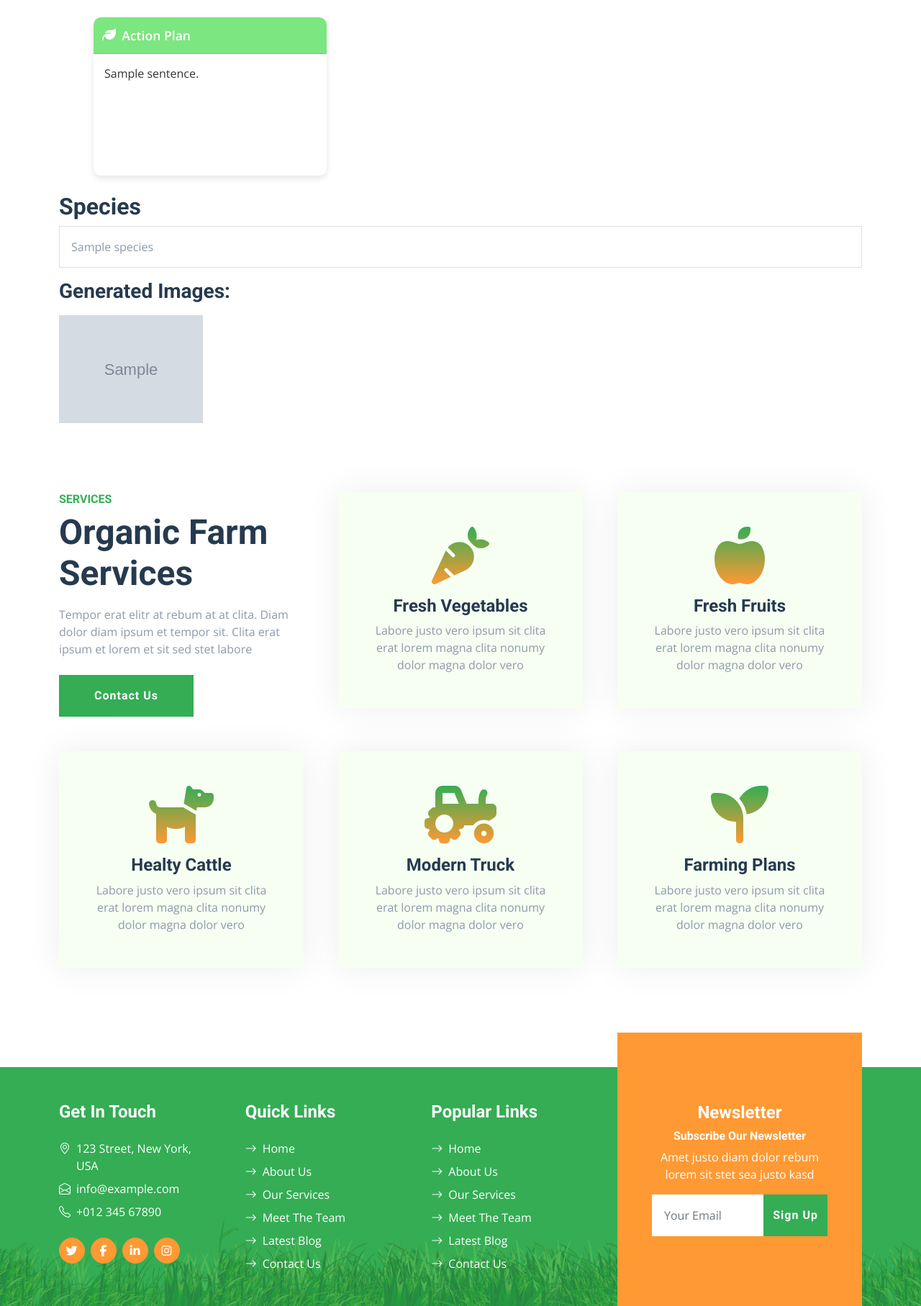
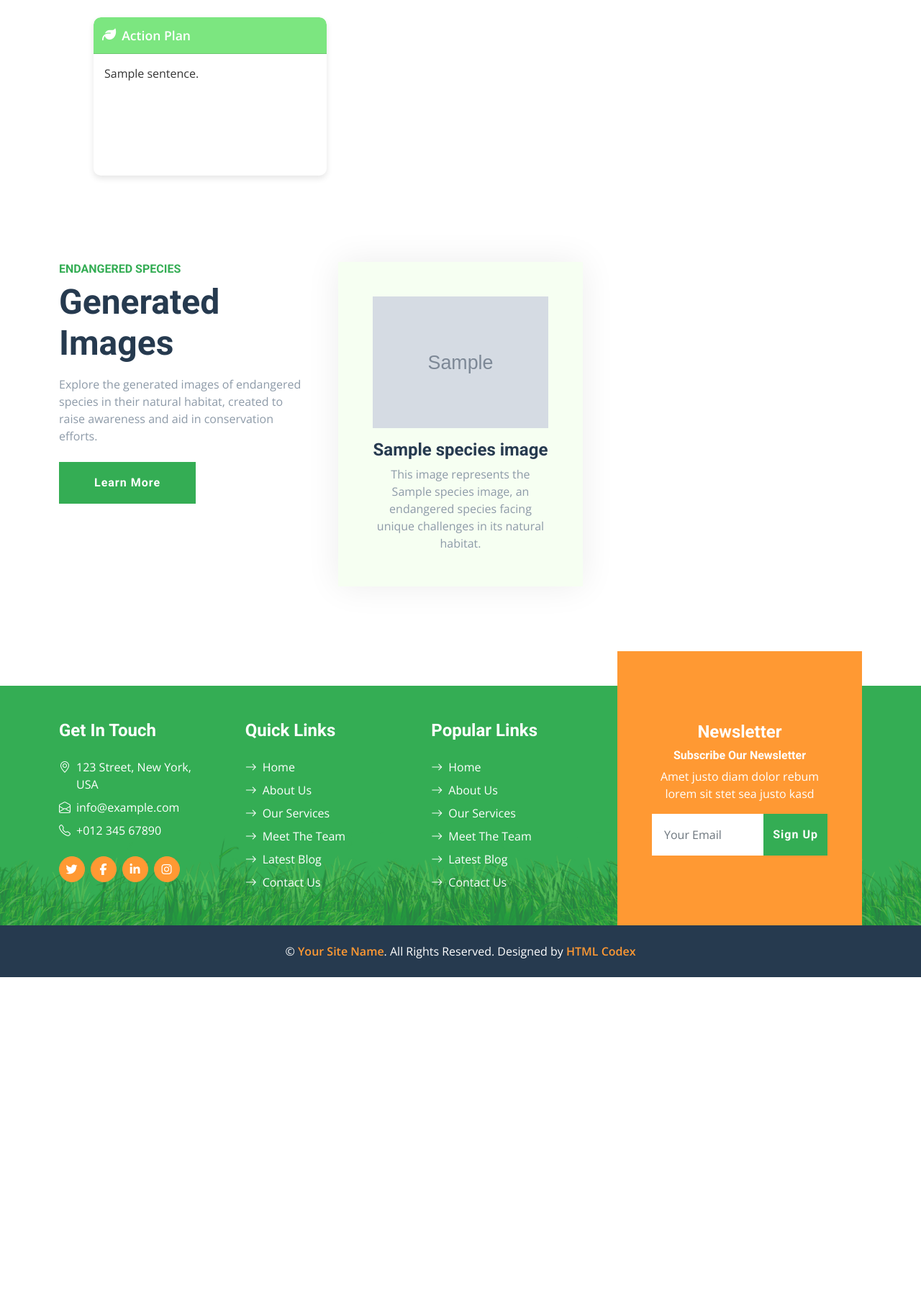
Before and after one commit to Anushka952/EcoWatch, a Flask app: template templates/report.html in a window 1280 px wide. Shown: the part 1172-2987 px from the top of the page at 72% size. After the commit the page ends 2530 px from the top, so only its background shows below. Run offline with Flask 3, Linux system fonts and the light colour scheme; the template is opened without the code that fills it: most values are stand-ins (such as "Sample title", 1, 10 or a date in 2020); grey boxes marked "Sample" are stand-in pictures; some libraries are stand-ins or nearby versions.

Commit message:
Image Generation UI Done

```diff
--- a/app.py
+++ b/app.py
@@ -166,7 +166,24 @@ def report():
     print(prediction)
 
     # List to hold generated image filenames
-    image_filenames = []
+    image_filenames = [
+    "static/img/Dodo_(Raphus_cucullatus).png",
+    "static/img/Golden_Toad_(Incilius_periglenes).png",
+    "static/img/Heath_Hen_(Tympanuchus_cupido_cupido).png",
+    "static/img/Javan_Tiger_(Panthera_tigris_sondaica).png",
+    "static/img/Passenger_Pigeon_(Ectopistes_migratorius).png",
+    "static/img/Quagga_(Equus_quagga_quagga).png"
+    ]
+
+    species = [
+         "Raphus_cucullatus",
+    "Incilius_periglenes",
+    "Tympanuchus_cupido_cupido",
+    "Panthera_tigris_sondaica",
+    "Ectopistes_migratorius",
+    "Equus_quagga"
+    ]
+
     # Fetch endangered species data
     # species_list = fetch_species_data(latitude, longitude)
 
@@ -183,7 +200,17 @@ def report():
         print("Image generation for all species completed.")
     else:
         print("No endangered species found for the given location.")
-    return render_template('report.html', report=report_sentences, prediction=prediction, lat=lat, lng=lng, species = species,image_filenames=image_filenames)
+
+    species_images = [{'filename': img, 'name': name} for img, name in zip(image_filenames, species)]
+    return render_template(
+        'report.html',
+        report=report_sentences,
+        prediction=prediction,
+        lat=lat,
+        lng=lng,
+        species_images=species_images
+    )
+    # return render_template('report.html', report=report_sentences, prediction=prediction, lat=lat, lng=lng, species = species,image_filenames=image_filenames)
 
 if __name__ == "__main__":
     app.run(debug=True)
--- a/templates/report.html
+++ b/templates/report.html
@@ -214,20 +214,20 @@
             </div>
         </div>
 
-        <h2>Species</h2>
+        <!-- <h2>Species</h2>
         <div class="card mb-3">
             <div class="card-body">
                 <p class="card-text">{{ species }}</p>
             </div>
-        </div>
-        <h3>Generated Images:</h3>
+        </div> -->
+        <!-- <h3>Generated Images:</h3>
         <div>
             <p> </p>
             {% for image_filename in image_filenames %}
 
-                <img src="{{ url_for('static', filename=image_filename.split('/')[-1]) }}" alt="Image of {{ species_name }}" style="width:200px; height:auto;">
+                <img src="{{ image_filename }}" alt="Image of {{ species_name }}" style="width:200px; height:auto;">
             {% endfor %}
-        </div>
+        </div> -->
         <script src="https://code.jquery.com/jquery-3.5.1.slim.min.js"></script>
         <script src="https://cdn.jsdelivr.net/npm/@popperjs/core@2.9.1/dist/umd/popper.min.js"></script>
         <script src="https://maxcdn.bootstrapcdn.com/bootstrap/4.5.2/js/bootstrap.min.js"></script>
@@ -240,64 +240,33 @@
     <!-- Report Display End -->
 
 
+
   <!-- Services Start -->
 <div class="container-fluid py-5">
     <div class="container">
         <div class="row g-5">
             <div class="col-lg-4 col-md-6">
                 <div class="mb-3">
-                        <h6 class="text-primary text-uppercase">Services</h6>
-                        <h1 class="display-5">Organic Farm Services</h1>
+                    <h6 class="text-primary text-uppercase">Endangered Species</h6>
+                    <h1 class="display-5">Generated Images</h1>
                 </div>
-                    <p class="mb-4">Tempor erat elitr at rebum at at clita. Diam dolor diam ipsum et tempor sit. Clita
-                        erat ipsum et lorem et sit sed stet labore</p>
-                    <a href="" class="btn btn-primary py-md-3 px-md-5">Contact Us</a>
+                <p class="mb-4">Explore the generated images of endangered species in their natural habitat, created to raise awareness and aid in conservation efforts.</p>
+                <a href="#" class="btn btn-primary py-md-3 px-md-5">Learn More</a>
             </div>
+
+            {% for species_image in species_images %}
             <div class="col-lg-4 col-md-6">
                 <div class="service-item bg-light text-center p-5">
-                        <i class="fa fa-carrot display-1 text-primary mb-3"></i>
-                        <h4>Fresh Vegetables</h4>
-                        <p class="mb-0">Labore justo vero ipsum sit clita erat lorem magna clita nonumy dolor magna
-                            dolor vero</p>
+                    <img src="{{ species_image.filename }}" alt="Image of {{ species_image.name }}" class="mb-3" style="width:100%; height:auto;">
+                    <h4>{{ species_image.name }}</h4>
+                    <p class="mb-0">This image represents the {{ species_image.name }}, an endangered species facing unique challenges in its natural habitat.</p>
                 </div>
             </div>
-                <div class="col-lg-4 col-md-6">
-                    <div class="service-item bg-light text-center p-5">
-                        <i class="fa fa-apple-alt display-1 text-primary mb-3"></i>
-                        <h4>Fresh Fruits</h4>
-                        <p class="mb-0">Labore justo vero ipsum sit clita erat lorem magna clita nonumy dolor magna
-                            dolor vero</p>
-                    </div>
-                </div>
-                <div class="col-lg-4 col-md-6">
-                    <div class="service-item bg-light text-center p-5">
-                        <i class="fa fa-dog display-1 text-primary mb-3"></i>
-                        <h4>Healty Cattle</h4>
-                        <p class="mb-0">Labore justo vero ipsum sit clita erat lorem magna clita nonumy dolor magna
-                            dolor vero</p>
-                    </div>
-                </div>
-                <div class="col-lg-4 col-md-6">
-                    <div class="service-item bg-light text-center p-5">
-                        <i class="fa fa-tractor display-1 text-primary mb-3"></i>
-                        <h4>Modern Truck</h4>
-                        <p class="mb-0">Labore justo vero ipsum sit clita erat lorem magna clita nonumy dolor magna
-                            dolor vero</p>
-                    </div>
-                </div>
-                <div class="col-lg-4 col-md-6">
-                    <div class="service-item bg-light text-center p-5">
-                        <i class="fa fa-seedling display-1 text-primary mb-3"></i>
-                        <h4>Farming Plans</h4>
-                        <p class="mb-0">Labore justo vero ipsum sit clita erat lorem magna clita nonumy dolor magna
-                            dolor vero</p>
-                    </div>
-                </div>
+            {% endfor %}
         </div>
     </div>
 </div>
 <!-- Services End -->
-
 
 
     <script>
```
Lines whose indentation alone changed are shown as unchanged.
